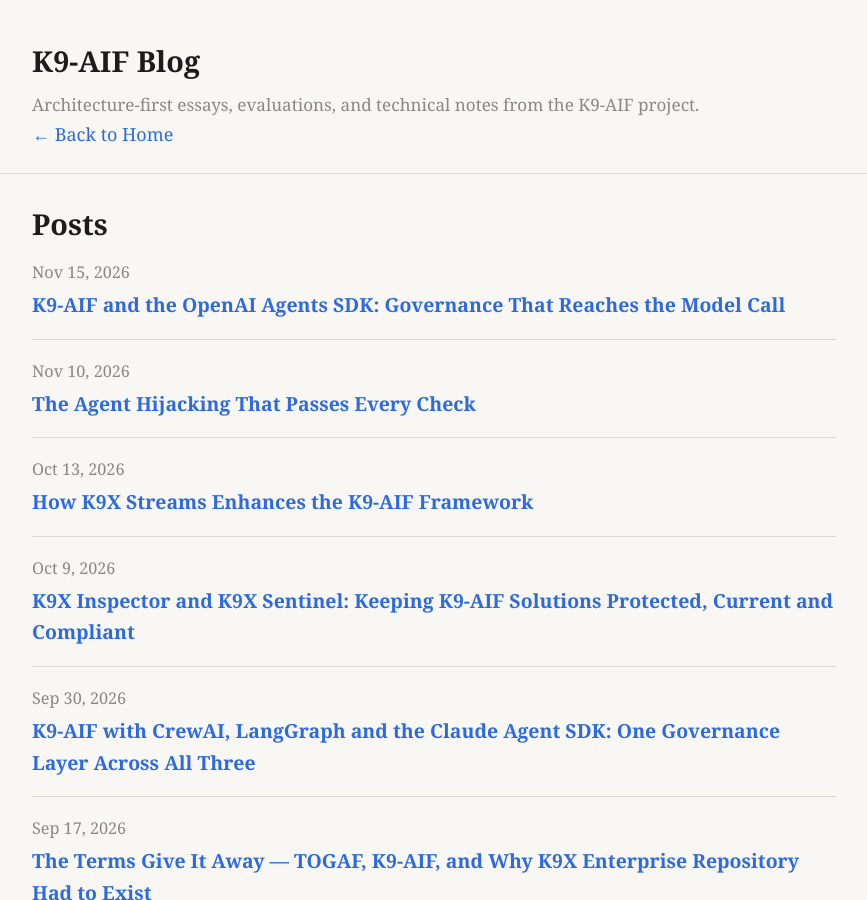
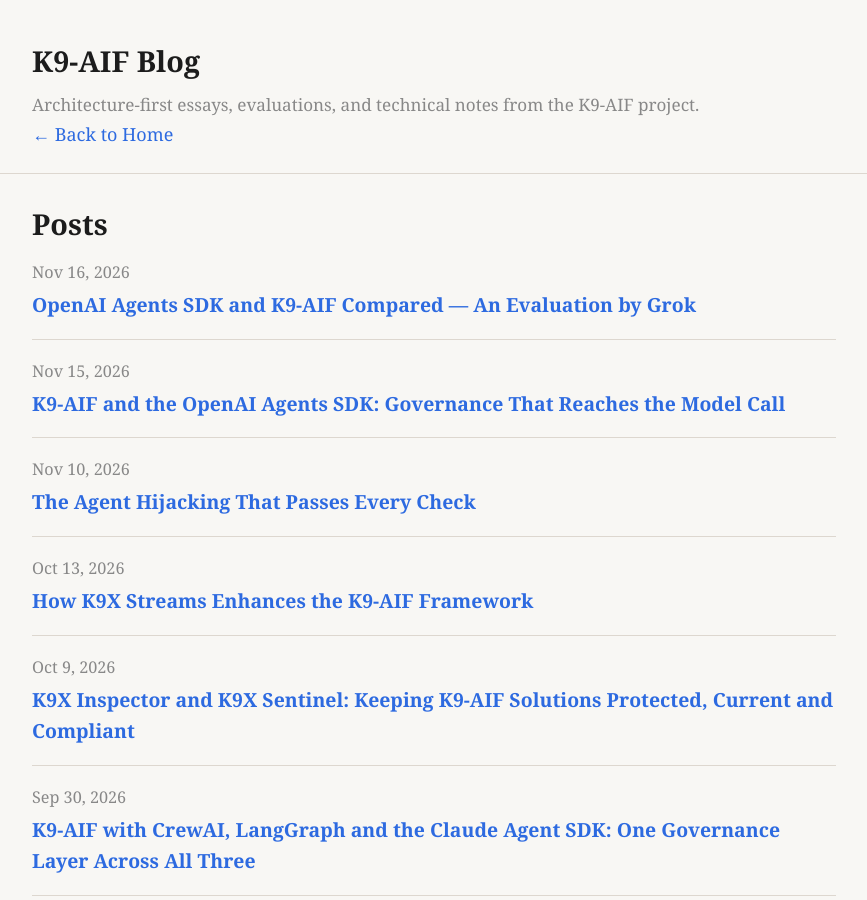
Before and after one commit to k9aif/k9-aif-blogs, a Jekyll site: the page built from index.md, in a window 1280 px wide and 900 px high. Shown: the whole window, without its empty margins (206-1073 px from the left). Built offline with Jekyll 4.4.1, drawn with Linux system fonts in a browser that asks for light colours; part of the change alters nothing that is shown.

Commit message:
Grok's comparison of the OpenAI Agents SDK and K9-AIF as an AI Evaluations post; short 'An outside view' section in the OpenAI post
Co-Authored-By: Claude Opus 5.5 <noreply@anthropic.com>

```diff
--- a/_posts/2026-11-15-k9-aif-with-openai-agents-sdk.md
+++ b/_posts/2026-11-15-k9-aif-with-openai-agents-sdk.md
@@ -194,6 +194,19 @@ Tracing, the SDK's own or an OpenTelemetry backend, tells you what the agents di
 before they do it. The two fit together: every K9-AIF check is a trace event, and K9-AIF's `OTelMonitor` emits
 OpenTelemetry, so the checks can sit beside the agent traces in the same tool.
 
+## An outside view
+
+I asked Grok a one-line question, "compare openai agent sdk with k9x.ai k9-aif-framework", to see how the pairing
+looks from outside. It was fair to both sides. On the SDK: "Governance and enterprise controls are more DIY." On
+K9-AIF: a "steeper learning curve" and a "smaller community". And it arrived on its own at the design this post
+describes:
+
+> "Use K9-AIF as the architectural and governance layer, and implement specific agents or squads with the OpenAI
+> Agents SDK (or other runtimes) underneath."
+
+The full answer, with what I checked, is in
+[OpenAI Agents SDK and K9-AIF Compared — An Evaluation by Grok](/k9-aif-openai-agents-sdk-comparison-grok/).
+
 ## For developers
 
 ![OpenAI Agents SDK adapter class diagram](../assets/images/blogs/k9-aif-openai-agents-class.png)
--- /dev/null
+++ b/_posts/2026-11-16-k9-aif-openai-agents-sdk-comparison-grok.md
@@ -0,0 +1,146 @@
+---
+layout: post
+title: "OpenAI Agents SDK and K9-AIF Compared — An Evaluation by Grok"
+date: 2026-11-16
+author: Ravi Natarajan
+categories: [architecture, ai, agent-systems]
+tags: [K9-AIF, OpenAI Agents SDK, Grok, evaluation, governance]
+---
+
+After building [K9-AIF with the OpenAI Agents SDK](/k9-aif-with-openai-agents-sdk/), I wanted an outside view of how
+the two compare. I gave **Grok** one line, nothing more:
+
+> compare openai agent sdk with k9x.ai k9-aif-framework
+
+Its answer follows as Grok wrote it; only the formatting is tidied. An editor's note at the end records what I
+checked.
+
+---
+
+**OpenAI Agents SDK** and **K9-AIF (from k9x.ai)** solve related but different problems in the agentic AI space. One
+is a lightweight, developer-friendly *runtime/execution* framework focused on building and running agents quickly.
+The other is an *architecture-first enterprise framework* that emphasizes structure, governance, observability, and
+long-term system design. They can even be complementary.
+
+### Quick overview
+
+| Aspect | OpenAI Agents SDK | K9-AIF (k9x.ai / k9-aif-framework) |
+|---|---|---|
+| **Primary focus** | Lightweight multi-agent workflows & agent loops | Architecture, governance, and enterprise-scale multi-agent *systems* |
+| **Layer** | Execution / runtime | Architectural (TOGAF-inspired ABB/SBB layering) |
+| **Language** | Python + TypeScript/JS | Python (3.11+) |
+| **License** | MIT | Apache 2.0 |
+| **Core primitives** | Agents, tools, handoffs, guardrails, sessions, tracing, sandbox agents, voice/realtime | Router → Orchestrator → Squads → Agents; ABBs (contracts) + SBBs (implementations); governance/Zero Trust by construction |
+| **Philosophy** | "Few enough primitives to learn quickly; works out of the box but customizable" | "Architecture-first"; governance, boundaries, and auditability are inherited, not bolted on |
+| **Best for** | Fast prototypes, product features, tool-using agents, OpenAI-centric (or multi-model) apps | Regulated/enterprise environments, multi-team systems that must stay governable and evolvable over years |
+| **Maturity / popularity** | High (official OpenAI, ~30k+ GitHub stars on Python repo, strong docs & ecosystem) | Niche/emerging (specialized for architecture & governance; smaller community) |
+
+### OpenAI Agents SDK: key strengths
+
+- **Minimal abstractions:** Define an `Agent` with instructions, tools, guardrails, and handoffs. A built-in runner
+  handles the agent loop (model call → tools → continue until done).
+- **Handoffs & multi-agent:** Agents can delegate to specialist agents cleanly.
+- **Guardrails:** Input/output validation that can run in parallel and fail fast.
+- **Sessions & state:** Built-in ways to maintain conversation history; you control storage or use helpers.
+- **Sandbox agents:** Isolated workspaces for longer-running coding/file work with manifests, snapshots, and
+  resumability.
+- **Voice & realtime:** Strong support for voice pipelines and realtime agents.
+- **Tracing:** Built-in, integrates with OpenAI's evaluation/fine-tuning tools (default destination is OpenAI's
+  backend).
+- **Provider flexibility:** Defaults to OpenAI Responses API / models, but supports 100+ LLMs via adapters
+  (LiteLLM/Any-LLM, best-effort/beta for non-OpenAI).
+- **MCP support:** Native tool calling via Model Context Protocol.
+- **Ease of use:** Extremely fast "hello world" (a few lines). Excellent docs, quickstarts in Python and TypeScript.
+- **Human-in-the-loop:** Support for approvals/interruptions.
+
+**Trade-offs:** State/durable execution is lighter (you often bring your own persistence for complex long-running
+flows). Governance and enterprise controls are more DIY. Tracing can raise data-residency concerns for some
+organizations. Complex control flow is more imperative (handoffs) than graph-based.
+
+### K9-AIF: key strengths
+
+- **Architecture-first design:** Explicit layered hierarchy (Router → Orchestrator → Squads → Agents). Inspired by
+  TOGAF, OOA/OOD, and enterprise architecture.
+- **ABB vs SBB separation:**
+  - **Architecture Building Blocks (ABBs):** Abstract contracts (e.g., `BaseAgent`, `BaseOrchestrator`,
+    `BaseRouter`, `BaseSquad`) that enforce interfaces, lifecycle, and governance hooks.
+  - **Solution Building Blocks (SBBs):** Concrete, domain-specific implementations that extend the ABBs.
+- **Governance by construction:** Security checks (k9x Shield), Zero Trust execution layer, audit trails, and policy
+  enforcement are wired into the base classes. Every agent execution and LLM call goes through governance when
+  configured.
+- **Squads:** Capability-based teams of agents. Orchestrators only know squads (not individual agents), improving
+  decoupling.
+- **Model routing:** Intelligent, config-driven model router with scoring; multi-provider support (Ollama, OpenAI,
+  Azure, watsonx, Grok/xAI, any OpenAI-compatible endpoint) via adapters — switch providers mostly via config.
+- **Enterprise integrations:** Kafka/event streaming, PostgreSQL, Neo4j (architecture graph), Redis, MCP,
+  persistence, messaging, live context from streams (k9x Origin for "current truth").
+- **Patterns & tooling:** Built-in patterns (validation loops, critic-actor, planning loops, prompt evaluation),
+  project generator, static inspector (`k9aif inspect` with dozens of conformance rules), K9X Studio visual builder,
+  Human-in-the-Loop support, and adapters that can wrap other frameworks (CrewAI, LangGraph, Claude Agent SDK).
+- **Observability & security:** Events/telemetry, full audit, k9x Shield (OWASP LLM Top 10 + agentic threats),
+  adversarial testing (K9X SATAN), Sentinel for ongoing checks.
+
+**Trade-offs:** Steeper learning curve and more structure (can feel heavy for simple prototypes). Smaller community
+and ecosystem compared with OpenAI's. Python-only. Requires more upfront architectural discipline.
+
+### Side by side on key dimensions
+
+- **Speed to first agent:** OpenAI SDK wins easily (minutes). K9-AIF is designed for more structured systems
+  (generator + Studio help, but more concepts).
+- **Multi-agent coordination:** Both support it. OpenAI uses handoffs/agents-as-tools. K9-AIF uses explicit
+  Orchestrators + Squads with stronger boundaries.
+- **Governance / security / audit:** K9-AIF is purpose-built for this (Zero Trust, Shield, governance pipeline,
+  conformance rules). OpenAI provides guardrails and tracing; enterprise-grade controls are mostly your
+  responsibility.
+- **Model provider lock-in:** OpenAI SDK is OpenAI-first (excellent experience) with good escape hatches. K9-AIF is
+  deliberately provider-agnostic via adapters and config.
+- **State & long-running work:** OpenAI has sessions + sandbox agents. K9-AIF emphasizes persistence, event-driven
+  design, and live context (streams/Origin).
+- **Extensibility & evolution:** K9-AIF's ABB/SBB model and layering are optimized for multi-team, multi-year
+  systems that must avoid architectural drift. OpenAI is more flexible for product iteration.
+- **Complementarity:** K9-AIF explicitly positions itself as *not* a replacement for agent frameworks. You can
+  implement agents/squads using OpenAI Agents SDK (or CrewAI/LangGraph) as the execution engine inside K9-AIF's
+  architectural shell, gaining governance on top.
+
+### When to choose which
+
+**Choose OpenAI Agents SDK when:**
+
+- You want the fastest path to a working multi-agent or tool-using application.
+- Your team is already on (or happy with) OpenAI models/ecosystem.
+- You need voice, realtime, or sandbox/coding agents.
+- Governance needs are moderate and you can implement them yourself.
+- You're building product features or prototypes that may later grow.
+
+**Choose K9-AIF when:**
+
+- You are building enterprise/regulated systems that require strong governance, Zero Trust, auditability, and clear
+  architectural boundaries from day one.
+- Multiple teams will own different parts of the system over time.
+- You need config-driven multi-provider routing, event-driven architecture (Kafka etc.), or live enterprise context.
+- You want "governance by construction" rather than bolting it on later.
+- Long-term maintainability and prevention of architectural drift matter more than initial speed.
+
+**Hybrid approach:** Use K9-AIF as the architectural and governance layer, and implement specific agents or squads
+with the OpenAI Agents SDK (or other runtimes) underneath. K9-AIF already has adapter patterns for this style of
+composition.
+
+---
+
+## Editor's note
+
+Checked on 2026-11-16 against the sources:
+
+- **Accurate:** the OpenAI Agents SDK's MIT license and about 30,700 GitHub stars; K9-AIF's Apache 2.0 license,
+  layers, ABB/SBB model, governance by construction, Grok/xAI support through the OpenAI-compatible backend, and
+  the adapters for CrewAI, LangGraph and the Claude Agent SDK.
+- **Now built:** the hybrid approach Grok describes is no longer only possible. K9-AIF has an OpenAI Agents SDK
+  adapter on its main branch (shipping in k9-aif 1.27.0), and a working example runs at
+  [openai.k9x.ai](https://openai.k9x.ai). The details are in
+  [K9-AIF and the OpenAI Agents SDK](/k9-aif-with-openai-agents-sdk/).
+- **Dated:** the "project generator" has been replaced by [K9X Studio](https://studio.k9x.ai).
+
+Earlier evaluations in this series: [Claude](/k9-aif-architectural-evaluation-claude/),
+[Grok](/k9-aif-architectural-evaluation-grok/), [Gemini](/k9-aif-architectural-evaluation-gemini/),
+[ChatGPT](/k9-aif-architectural-evaluation-chatgpt/), [Meta AI](/k9-aif-architectural-evaluation-meta-ai/),
+[Microsoft Copilot](/k9-aif-architectural-evaluation-microsoft-copilot/).
```
